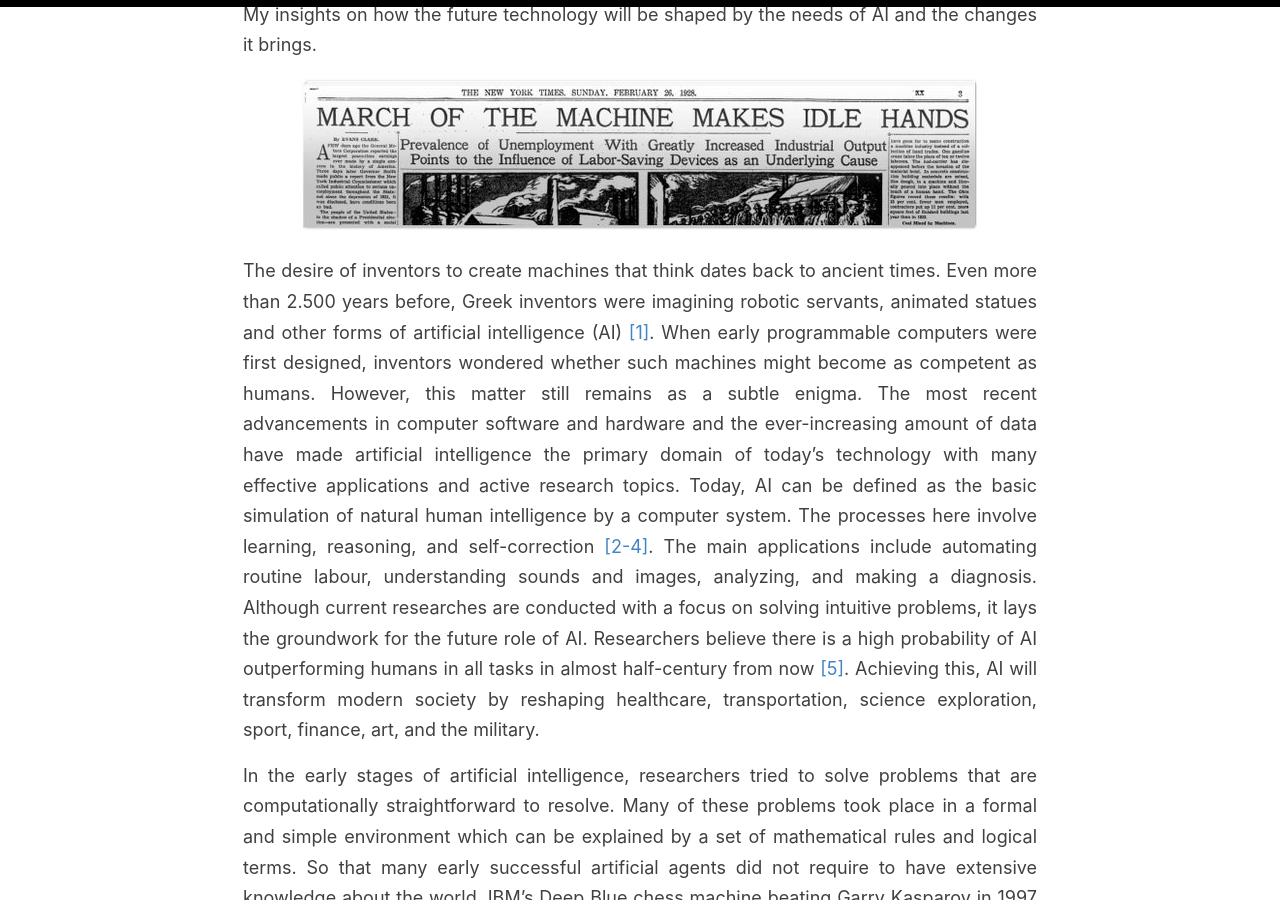
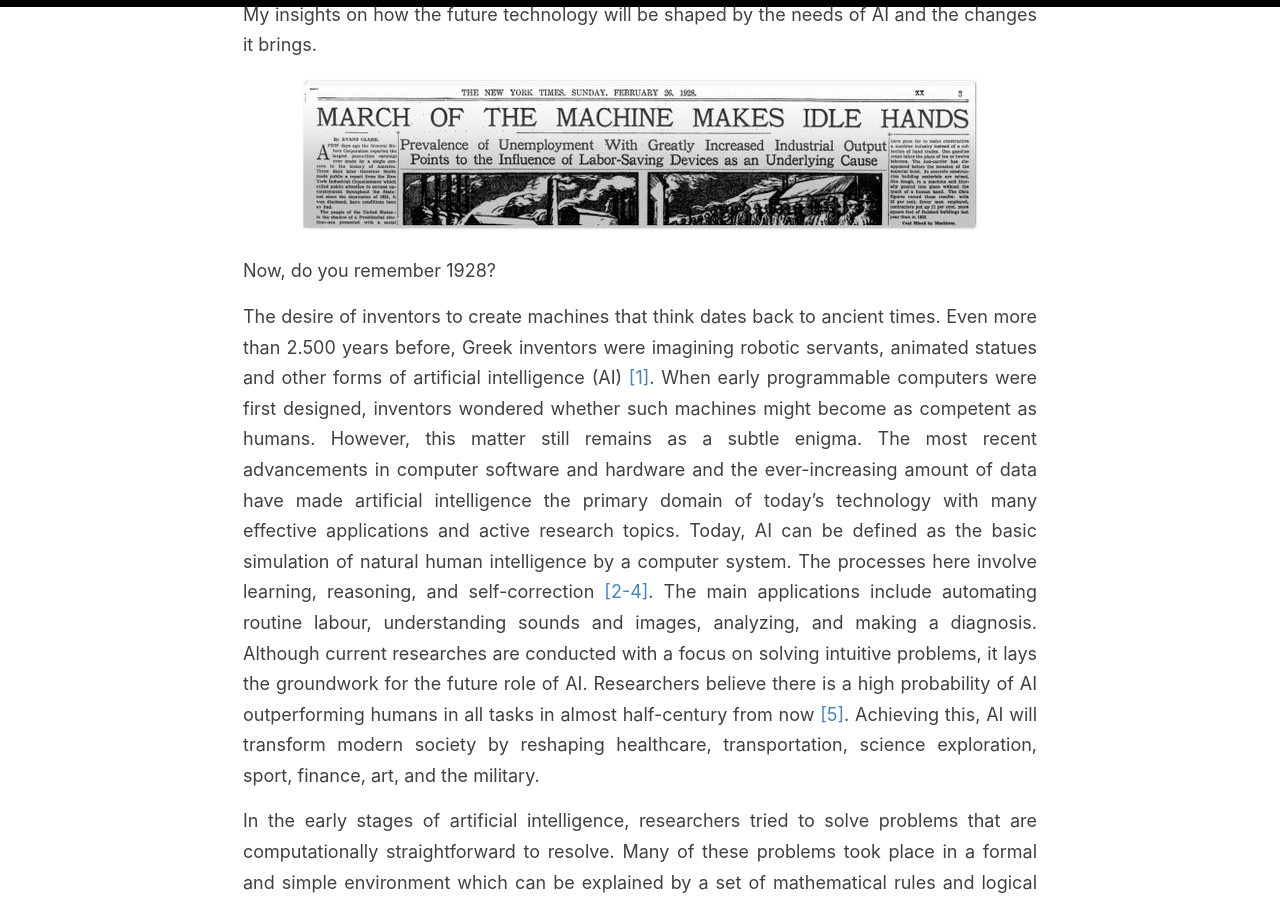
Before and after one commit to anaramirli/anaramirli.github.io, a Jekyll site: the page built from _posts/2019-10-26-the-role-of-ai-in-future.md, in a window 1280 px wide and 900 px high, scrolled down 309 px. Built offline with Jekyll 4.4.1, drawn with Linux system fonts in a browser that asks for light colours; comment, search, counter and statistics services are not loaded.

Commit message:
Update 2019-10-26-the-role-of-ai-in-future.md

```diff
--- a/_posts/2019-10-26-the-role-of-ai-in-future.md
+++ b/_posts/2019-10-26-the-role-of-ai-in-future.md
@@ -10,6 +10,7 @@
 <div style="text-align:center">
   <a href="https://twitter.com/fchollet/status/1130197913110319104">
   <img src="/images/1928.jpg"/></a>
+  <p>Now, do you remember 1928?</p>
 </div>
 The desire of inventors to create machines that think dates back to ancient times. Even more than 2.500 years before, Greek inventors were imagining robotic servants, animated statues and other forms of artificial intelligence (AI) [[1]](#1). When early programmable computers were first designed, inventors wondered whether such machines might become as competent as humans. However, this matter still remains as a subtle enigma. The most recent advancements in computer software and hardware and the ever-increasing amount of data have made artificial intelligence the primary domain of today's technology with many effective applications and active research topics. Today, AI can be defined as the basic simulation of natural human intelligence by a computer system. The processes here involve learning, reasoning, and self-correction [[2-4]](#3). The main applications include automating routine labour, understanding sounds and images, analyzing, and making a diagnosis. Although current researches are conducted with a focus on solving intuitive problems, it lays the groundwork for the future role of AI. Researchers believe there is a high probability of AI outperforming humans in all tasks in almost half-century from now [[5]](#5). Achieving this, AI will transform modern society by reshaping healthcare, transportation, science exploration, sport, finance, art, and the military.
 
```
